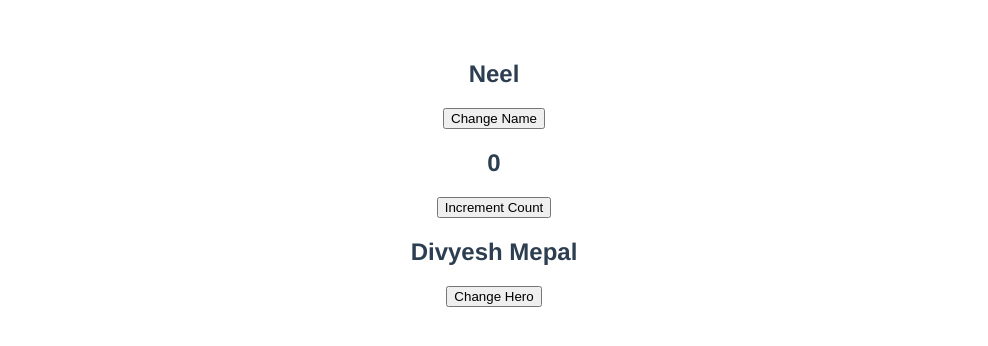
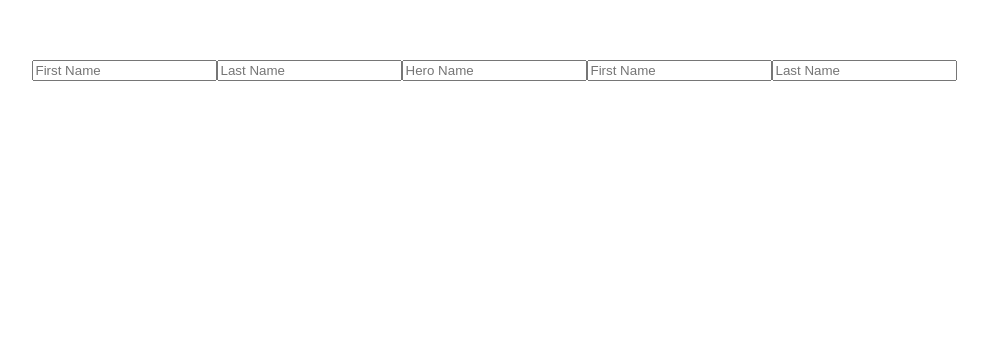
Before and after one commit to divyeshz/vue-composition-codevolution, a Vue app: page / in a window 1280 px wide. Shown: the top 346 px of the page, without its empty margins (146-1134 px from the left). Built offline with nearby package versions, Linux system fonts and the light colour scheme.

Commit message:
v-model and Composition API

```diff
--- a/src/App.vue
+++ b/src/App.vue
@@ -1,14 +1,14 @@
 <template>
-  <Methods />
+  <VModel />
 </template>
 
 <script>
-import Methods from './components/Methods.vue'
+import VModel from './components/VModel.vue'
 
 export default {
   name: 'App',
   components: {
-    Methods
+    VModel
   }
 }
 </script>
--- /dev/null
+++ b/src/components/VModel.vue
@@ -0,0 +1,39 @@
+<template>
+    <div>
+        <input type="text" placeholder="First Name" v-model="fName">
+        <input type="text" placeholder="Last Name" v-model="lName">
+
+        <input type="text" placeholder="Hero Name" v-model="heroName">
+        <input type="text" placeholder="First Name" v-model="firstName">
+        <input type="text" placeholder="Last Name" v-model="lastName">
+    </div>
+</template>
+
+<script>
+import { ref, reactive, toRefs } from 'vue'
+
+export default {
+    name: 'VModel',
+    setup() {
+        const heroName = ref('')
+        const state = reactive({
+            firstName: '',
+            lastName: '',
+        })
+
+        return {
+            heroName,
+            ...toRefs(state)
+        }
+
+    },
+    data() {
+        return {
+            fName: '',
+            lName: '',
+        }
+    },
+}
+</script>
+
+<style scoped></style>
```
